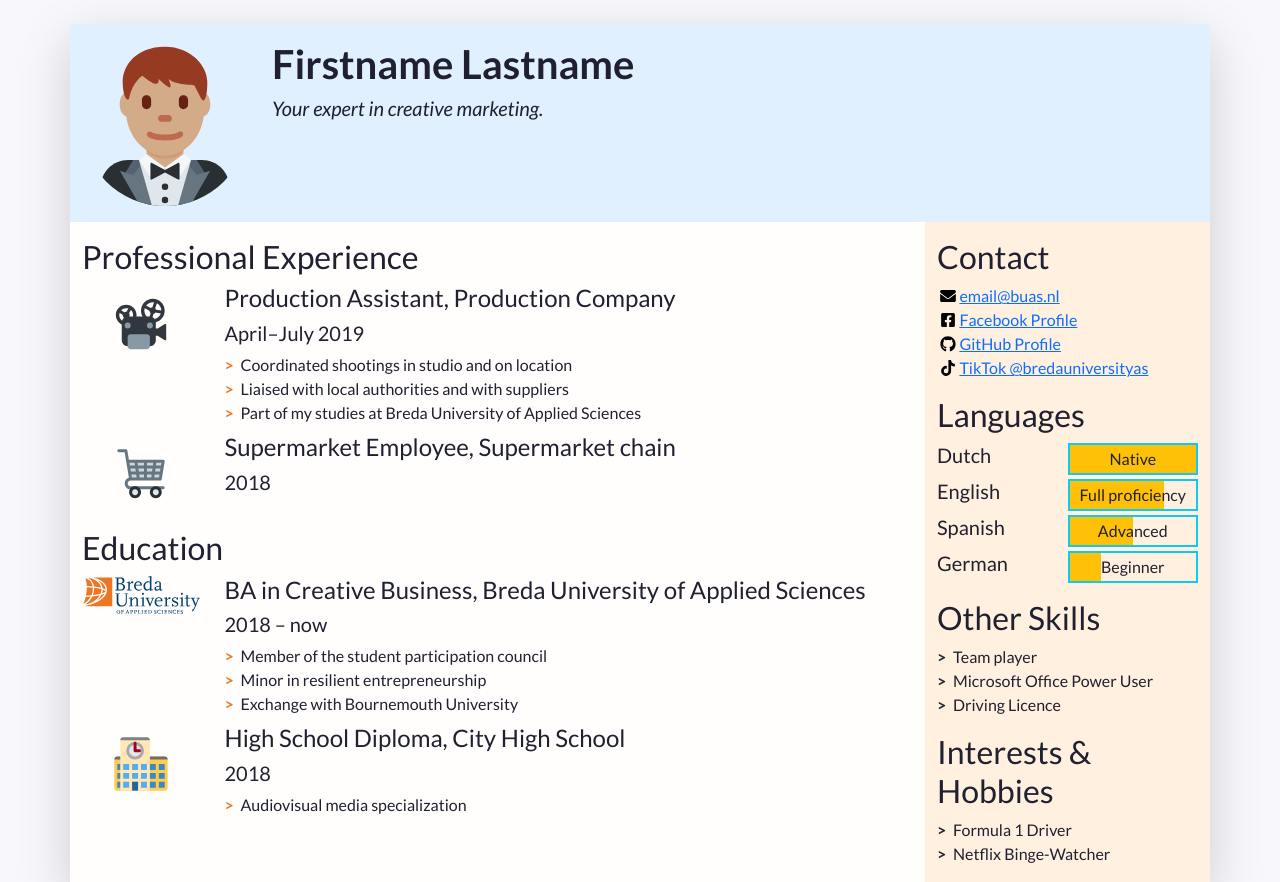
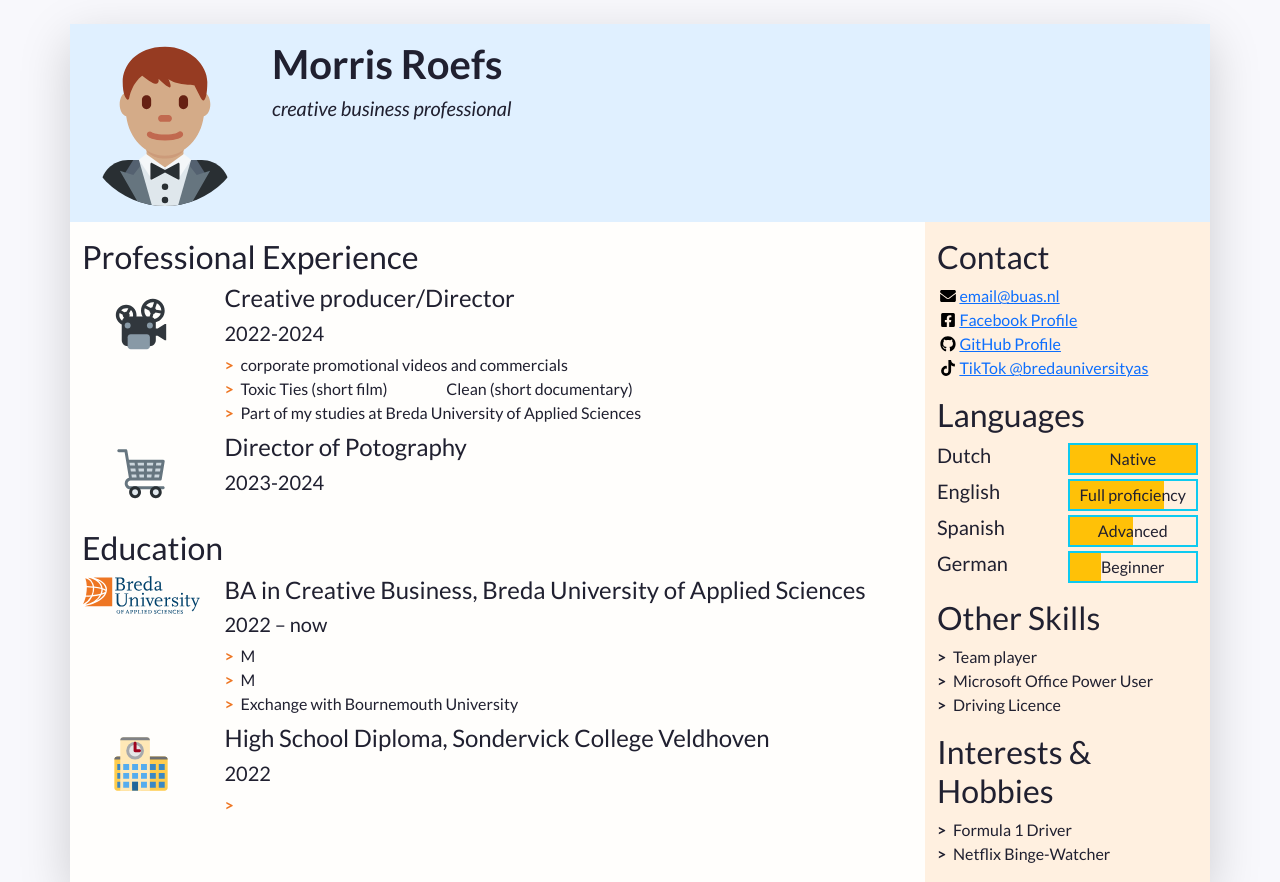
Before and after one commit to morrisroefs/Morris-CV, a plain HTML site: page index.html in a window 1280 px wide. Shown: the top 882 px of the page. Drawn offline with nearby package versions, Linux system fonts and the light colour scheme.

Commit message:
Update index.html
change text

```diff
--- a/index.html
+++ b/index.html
@@ -14,7 +14,7 @@
     <!-- Links to our additional CSS styles -->
     <link rel="stylesheet" href="css/styles.css">
 
-    <title>Firstname Lastname's Resumé</title>
+    <title>Firstname Lastname's Resume</title>
   </head>
   <!-- End of the head -->
 
@@ -49,8 +49,8 @@
           A container to wrap around your name and tagline. Full-width at small size, then columns of increasing size.
         -->
         <div class="col-12 col-sm-8 col-md-9 col-lg-10 my-3 header-content">
-          <h1 class="fw-bolder">Firstname Lastname</h1>
-          <h5 class="fst-italic tagline">Your expert in creative marketing.</h5>
+          <h1 class="fw-bolder">Morris Roefs&nbsp;</h1>
+          <h5 class="fst-italic tagline">creative business professional&nbsp;&nbsp;</h5>
         </div>
       </header>
 
@@ -84,12 +84,12 @@
                   <img class="biography-logo mw-100 d-block mx-auto" src="images/employers/projector.svg" alt="Company logo" width="80">
                 </div>
                 <div class="biography-contents col-9 col-sm-10 col-md-9 col-lg-10">
-                  <h4>Production Assistant, Production Company</h4>
-                  <h5>April&ndash;July 2019</h5>
+                  <h4>Creative producer/Director&nbsp; &nbsp;</h4>
+                  <h5>2022-2024&nbsp;</h5>
                   <!-- Use the list below to talk about your achievements -->
                   <ul class="biography-details list-unstyled">
-                    <li>Coordinated shootings in studio and on location</li>
-                    <li>Liaised with local authorities and with suppliers</li>
+                    <li>corporate promotional videos  and commercials&nbsp; &nbsp; &nbsp; &nbsp;&nbsp;&nbsp;</li>
+                    <li>Toxic Ties (short film)&nbsp; &nbsp; &nbsp; &nbsp; &nbsp;&nbsp;   &nbsp; &nbsp; &nbsp; &nbsp;   Clean (short documentary)</li>
                     <li>Part of my studies at Breda University of Applied Sciences</li>
                   </ul>
                 </div>
@@ -102,8 +102,8 @@
                   <img class="biography-logo mw-100 d-block mx-auto" src="images/employers/trolley.svg" alt="Company logo" width="80">
                 </div>
                 <div class="biography-contents col-9 col-sm-10 col-md-9 col-lg-10">
-                  <h4>Supermarket Employee, Supermarket chain</h4>
-                  <h5>2018</h5>
+                  <h4>Director of Potography&nbsp;</h4>
+                  <h5>2023-2024&nbsp;</h5>
                   <!-- This entry doesn't have a list of achievements, but you can copy-paste the one from above -->
                 </div>
               </li>
@@ -124,11 +124,11 @@
                 </div>
                 <div class="biography-contents col-9 col-sm-10 col-md-9 col-lg-10">
                   <h4>BA in Creative Business, Breda University of Applied Sciences</h4>
-                  <h5>2018&nbsp;&ndash;&nbsp;now</h5>
+                  <h5>2022 –&nbsp;now</h5>
                   <!-- Use the list below to talk about minors, exchanges, extra-curricular activities. -->
                   <ul class="biography-details list-unstyled">
-                    <li>Member of the student participation council</li>
-                    <li>Minor in resilient entrepreneurship</li>
+                    <li>M</li>
+                    <li>M</li>
                     <li>Exchange with Bournemouth University</li>
                   </ul>
                 </div>
@@ -140,10 +140,10 @@
                   <img class="biography-logo mw-100 d-block mx-auto" src="images/schools/school.svg" alt="School logo" width="80">
                 </div>
                 <div class="biography-contents col-9 col-sm-10 col-md-9 col-lg-10">
-                  <h4>High School Diploma, City High School</h4>
-                  <h5>2018</h5>
+                  <h4>High School Diploma, Sondervick College Veldhoven</h4>
+                  <h5>2022</h5>
                   <ul class="biography-details list-unstyled">
-                    <li>Audiovisual media specialization</li>
+                    <li>&nbsp;</li>
                   </ul>
                 </div>
               </li>
```
